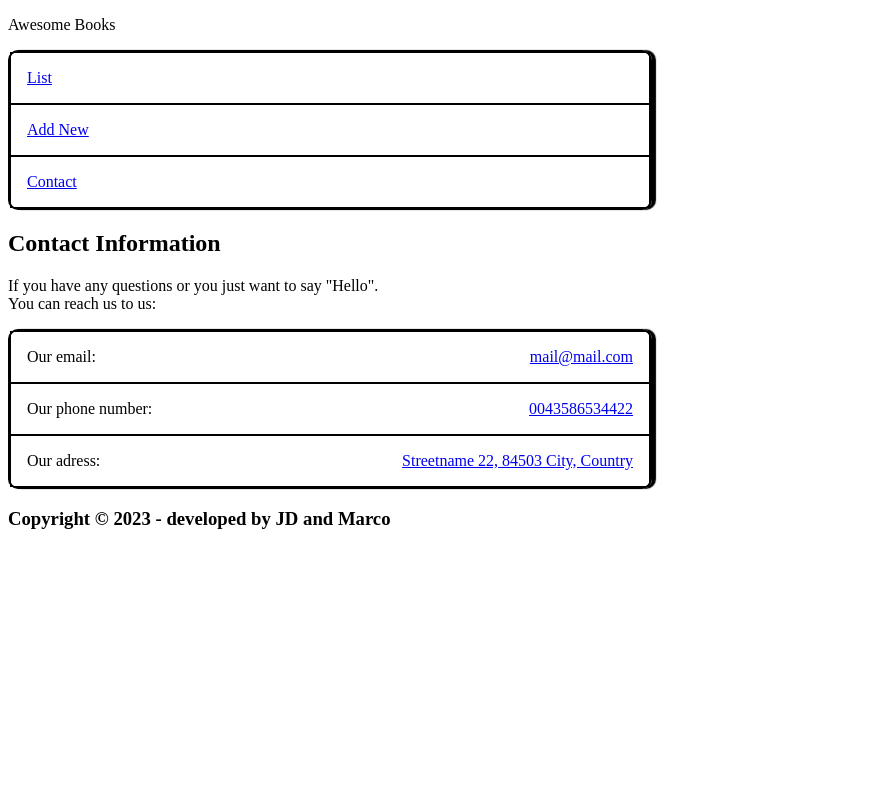
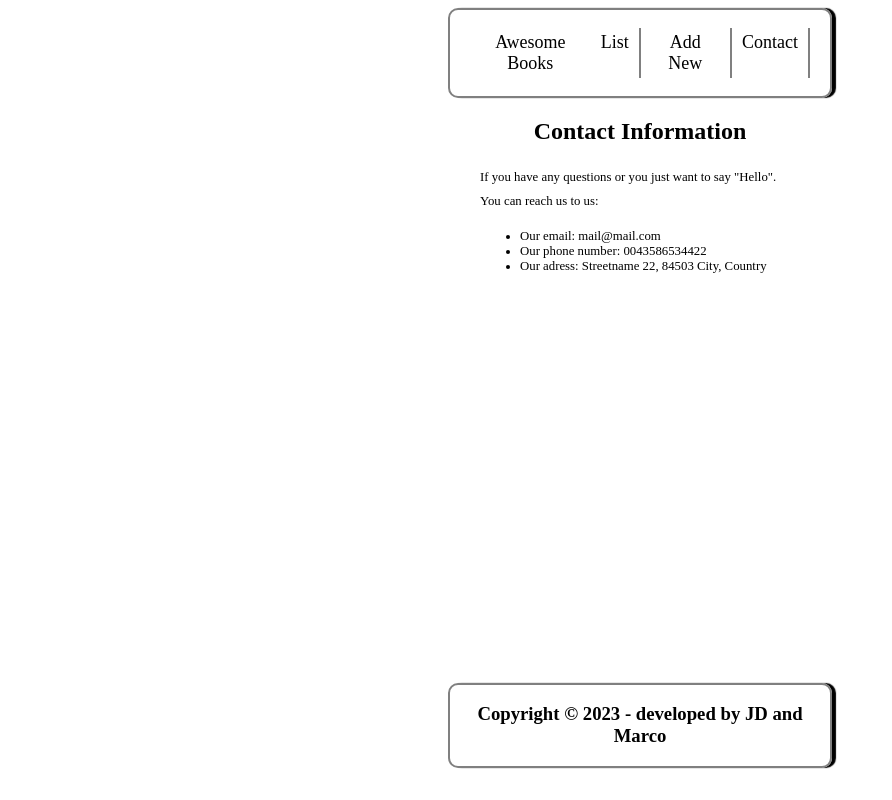
Before and after one commit to mrcbq/awesome-books, a website with bundled scripts: page index.html in a window 1280 px wide. Both pictures are taken after a click on the link "Contact". Shown: the whole page, without its empty margins (0-892 px from the left). Built offline with nearby package versions, Linux system fonts and the light colour scheme.

Commit message:
Update main-styles.css
Added styles to new sections and its elements

```diff
--- a/main-styles.css
+++ b/main-styles.css
@@ -1,5 +1,11 @@
 body {
   height: 100%;
+  text-align: center;
+}
+
+main {
+  max-width: 30vw;
+  margin: 0 auto;
 }
 
 form * {
@@ -7,12 +13,11 @@ form * {
 }
 
 .book-list {
-  width: 50vw;
+  width: 30vw;
   margin: 0 auto;
 }
 
 ul {
-  width: 50vw;
   display: flex;
   flex-direction: column;
   border: 2px solid;
@@ -36,7 +41,7 @@ li {
 }
 
 .dark {
-  background-color: rgb(142, 142, 142);
+  background-color: rgb(195 195 195);
 }
 
 #form {
@@ -44,14 +49,14 @@ li {
   flex-direction: column;
   justify-content: center;
   gap: 10px;
-  width: 35vw;
+  width: 20vw;
   margin: 0 auto;
 }
 
 form input {
   border: 3px solid;
   border-radius: 7px;
-  font-size: 1rem;
+  font-size: 1.2rem;
 }
 
 button {
@@ -77,3 +82,89 @@ form button {
   border-bottom: 2px solid #000;
   width: 5rem;
 }
+
+/*nav*/
+nav {
+  display: flex;
+  justify-content: space-between;
+  border: 2px solid gray;
+  padding: 0 20px;
+  align-items: center;
+  font-size: large;
+  box-shadow: 4px 0 1px 0 black;
+  border-radius: 10px;
+}
+
+#header-title {
+  margin: 0;
+}
+
+.nav-list {
+  display: flex;
+  flex-direction: row;
+  border: none;
+  box-shadow: none;
+}
+
+.nav-list li {
+  list-style: none;
+  margin-left: 10px;
+  border: none;
+  border-right: 2px solid gray;
+  padding: 4px 0;
+  padding-right: 10px;
+  cursor: pointer;
+}
+
+li a{
+  text-decoration: none;
+  color: #000;
+}
+
+.contact-info p,
+.contact-info li {
+  text-align: start;
+}
+
+a:hover {
+  color: blue;
+}
+
+.footer {
+  width: 30vw;
+  position: absolute;
+  border: 2px solid gray;
+  padding: 0 20px;
+  bottom: 2em;
+  box-sizing: border-box;
+  box-shadow: 4px 0 1px 0 black;
+  border-radius: 10px;
+}
+
+#contact {
+  width: 25vw;
+  margin: 0 auto;
+}
+
+.contact-ul{
+  display: block;
+  padding-inline-start: 40px;
+  text-align: start;
+  border: none;
+  box-shadow: none;
+}
+
+.contact-ul-li{
+  display: list-item;
+    text-align: -webkit-match-parent;
+    border: none;
+    padding: 0;
+    list-style: disc;
+    font-size: 1vw;
+}
+
+.contact-parraf {
+  text-align: start;
+  font-size: 1vw;
+  line-height: 3vh;
+}
```
